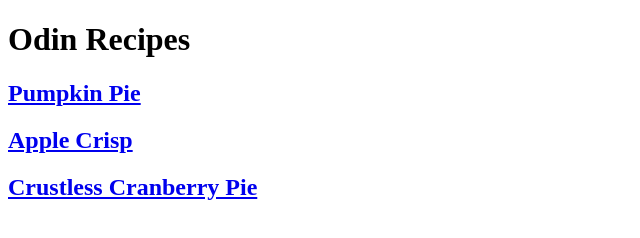
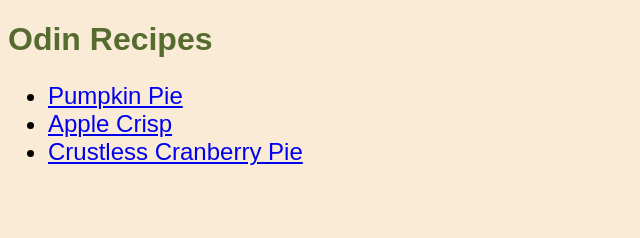
Before and after one commit to MJohnson326/odin-recipes, a plain HTML site: page index.html in a window 1280 px wide. Shown: the whole page, without its empty margins (0-640 px from the left). Drawn offline with Linux system fonts and the light colour scheme.

Commit message:
create stye.css for index.html
create style.css for index.html style change background and text color

```diff
--- a/index.html
+++ b/index.html
@@ -5,13 +5,16 @@
     <meta charset="UTF-8">
     <meta http-equiv="X-UA-Compatible" content="IE=edge">
     <meta name="viewport" content="width=device-width, initial-scale=1.0">
+    <link rel="stylesheet" href="./style.css">
     <title>Odin Recipes</title>
 </head>
 <body>
     <h1>Odin Recipes</h1>
-    <h2><a href="recipes/pumpkinpie.html">Pumpkin Pie</a></h2>
-    <h2><a href="recipes/applecrisp.html">Apple Crisp</a></h2>
-    <h2><a href="recipes/crustlesscranberrypie.html">Crustless Cranberry Pie</a></h2>
+    <ul class="recipes">
+    <li><a href="recipes/pumpkinpie.html">Pumpkin Pie</a></li>
+    <li><a href="recipes/applecrisp.html">Apple Crisp</a></li>
+    <li><a href="recipes/crustlesscranberrypie.html">Crustless Cranberry Pie</a></li>
+    </ul>
 </body>
 
 </html>
--- /dev/null
+++ b/style.css
@@ -0,0 +1,10 @@
+*{
+    font-family:Arial, Helvetica, sans-serif;
+    background-color:antiquewhite
+}
+.recipes{
+    font-size:24px;
+}
+h1{
+    color: darkolivegreen
+}
```
